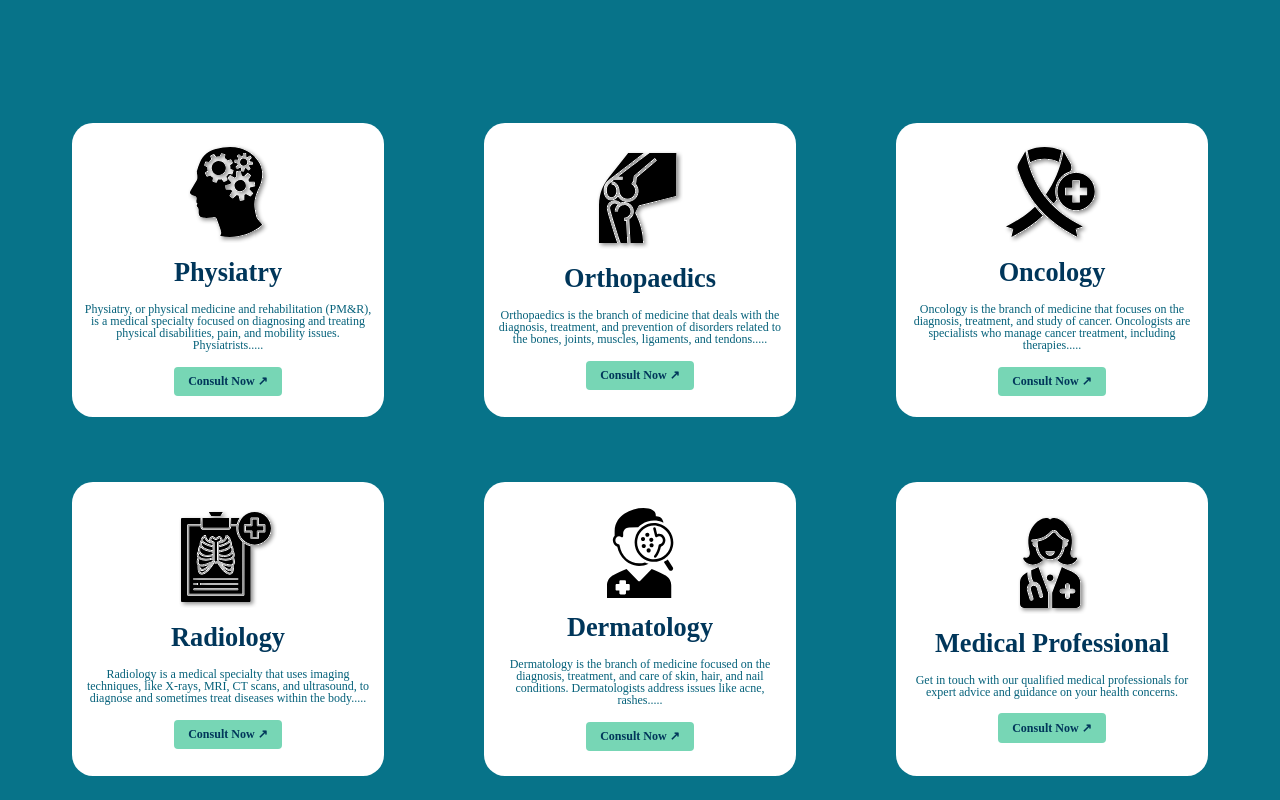
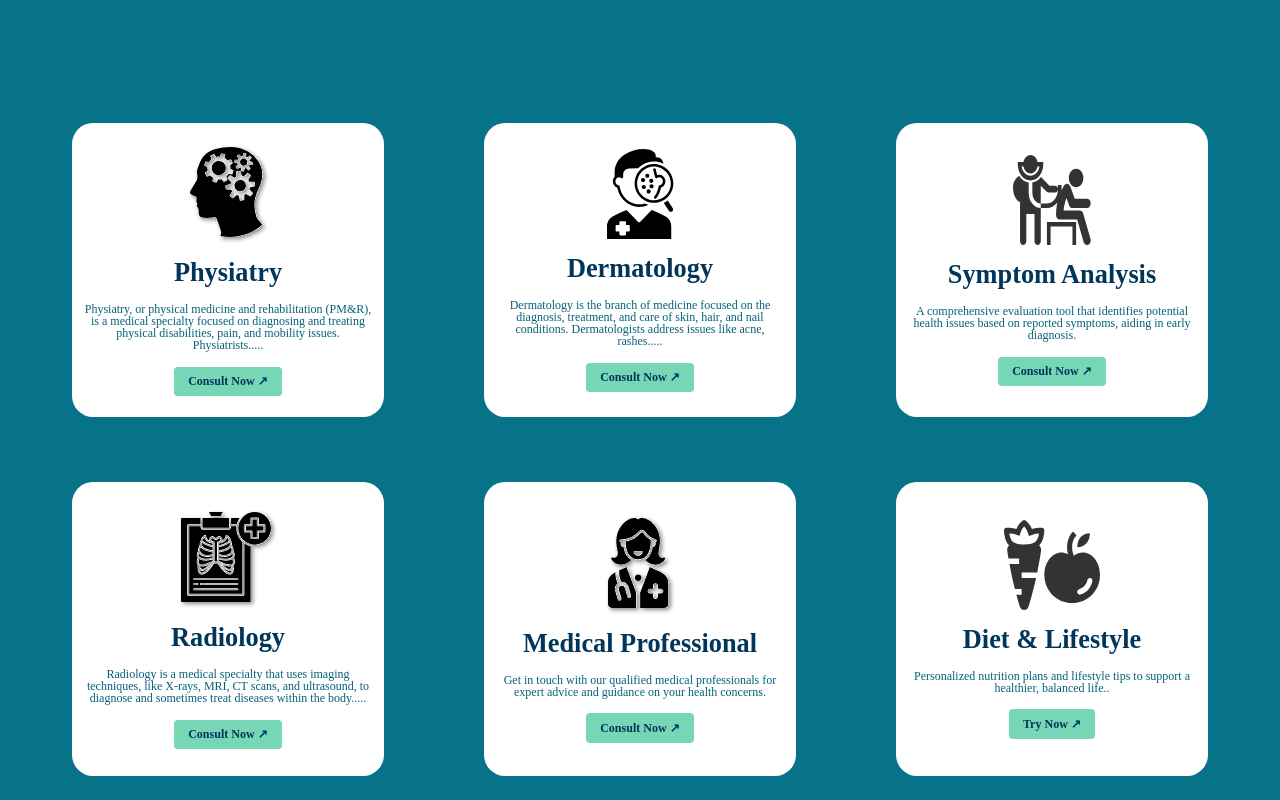
Before and after one commit to Prince11038/DOC-AI, a plain HTML site: page index.html in a window 1280 px wide. Shown: the part 820-1620 px from the top of the page. Drawn offline with Linux system fonts and the light colour scheme.

Commit message:
Builidng Website

```diff
--- a/index.html
+++ b/index.html
@@ -57,20 +57,21 @@
                 <button onclick="window.location.href='https://mindfulness-5pun.onrender.com/'">Consult Now ↗</button>
             </div>
         </div>
-        <div class="orthopaedics">
-            <img src="Orthopaedics.svg" alt="">
-            <div class="deptname">Orthopaedics</div>
-            <div class="deptpara">Orthopaedics is the branch of medicine that deals with the diagnosis, treatment, and prevention of disorders related to the bones, joints, muscles, ligaments, and tendons.....</div>
+        <div class="dermatology">
+            <img src="Dermatology.svg" alt="">
+            <div class="deptname">Dermatology</div>
+            <div class="deptpara">Dermatology is the branch of medicine focused on the diagnosis, treatment, and care of skin, hair, and nail conditions. Dermatologists address issues like acne, rashes.....</div>
             <div class="dept-button">
-                <button onclick="window.location.href='https://orthopaedics-url.com/'">Consult Now ↗</button>
+                <button onclick="window.location.href='https://medcare-544z.onrender.com/'">Consult Now ↗</button>
             </div>
         </div>
-        <div class="oncology">
-            <img src="Oncology.svg" alt="">
-            <div class="deptname">Oncology</div>
-            <div class="deptpara">Oncology is the branch of medicine that focuses on the diagnosis, treatment, and study of cancer. Oncologists are specialists who manage cancer treatment, including therapies.....</div>
+
+        <div class="checkup">
+            <img src="Check up.svg" alt="">
+            <div class="deptname">Symptom Analysis</div>
+            <div class="deptpara">A comprehensive evaluation tool that identifies potential health issues based on reported symptoms, aiding in early diagnosis.</div>
             <div class="dept-button">
-                <button onclick="window.location.href='https://oncology-url.com/'">Consult Now ↗</button>
+                <button onclick="window.location.href='https://disease-predictor-hjpx.onrender.com/'">Consult Now ↗</button>
             </div>
         </div>
     </div>
@@ -84,20 +85,20 @@
                 <button onclick="window.location.href='https://x-ray-bpzi.onrender.com/'">Consult Now ↗</button>
             </div>
         </div>
-        <div class="dermatology">
-            <img src="Dermatology.svg" alt="">
-            <div class="deptname">Dermatology</div>
-            <div class="deptpara">Dermatology is the branch of medicine focused on the diagnosis, treatment, and care of skin, hair, and nail conditions. Dermatologists address issues like acne, rashes.....</div>
-            <div class="dept-button">
-                <button onclick="window.location.href='https://medcare-544z.onrender.com/'">Consult Now ↗</button>
-            </div>
-        </div>
         <div class="medical-professional">
             <img src="Medical  Professional.svg" alt="">
             <div class="deptname">Medical Professional</div>
             <div class="deptpara">Get in touch with our qualified medical professionals for expert advice and guidance on your health concerns.</div>
             <div class="dept-button">
                 <button onclick="window.location.href='https://www.medibuddy.in/doctors/online-consultation'">Consult Now ↗</button>
+            </div>
+        </div>
+        <div class="dietplan">
+            <img src="Nutrition.svg" alt="">
+            <div class="deptname">Diet & Lifestyle</div>
+            <div class="deptpara"> Personalized nutrition plans and lifestyle tips to support a healthier, balanced life..</div>
+            <div class="dept-button">
+                <button onclick="window.location.href='https://meal-designer.onrender.com/'">Try Now ↗</button>
             </div>
         </div>
     </div>
--- a/style.css
+++ b/style.css
@@ -271,7 +271,7 @@ body{
     background: #FFF;
 }
 
-.orthopaedics{
+.dietplan{
     display: flex;
     gap: 15px;
     flex-direction: column;
@@ -283,7 +283,7 @@ body{
     background: #FFF;
 }
 
-.oncology{
+.checkup{
     display: flex;
     gap: 15px;
     flex-direction: column;
```
Also changed, not shown: Check up.svg (added), Nutrition.svg (added), Oncology.svg (deleted).
